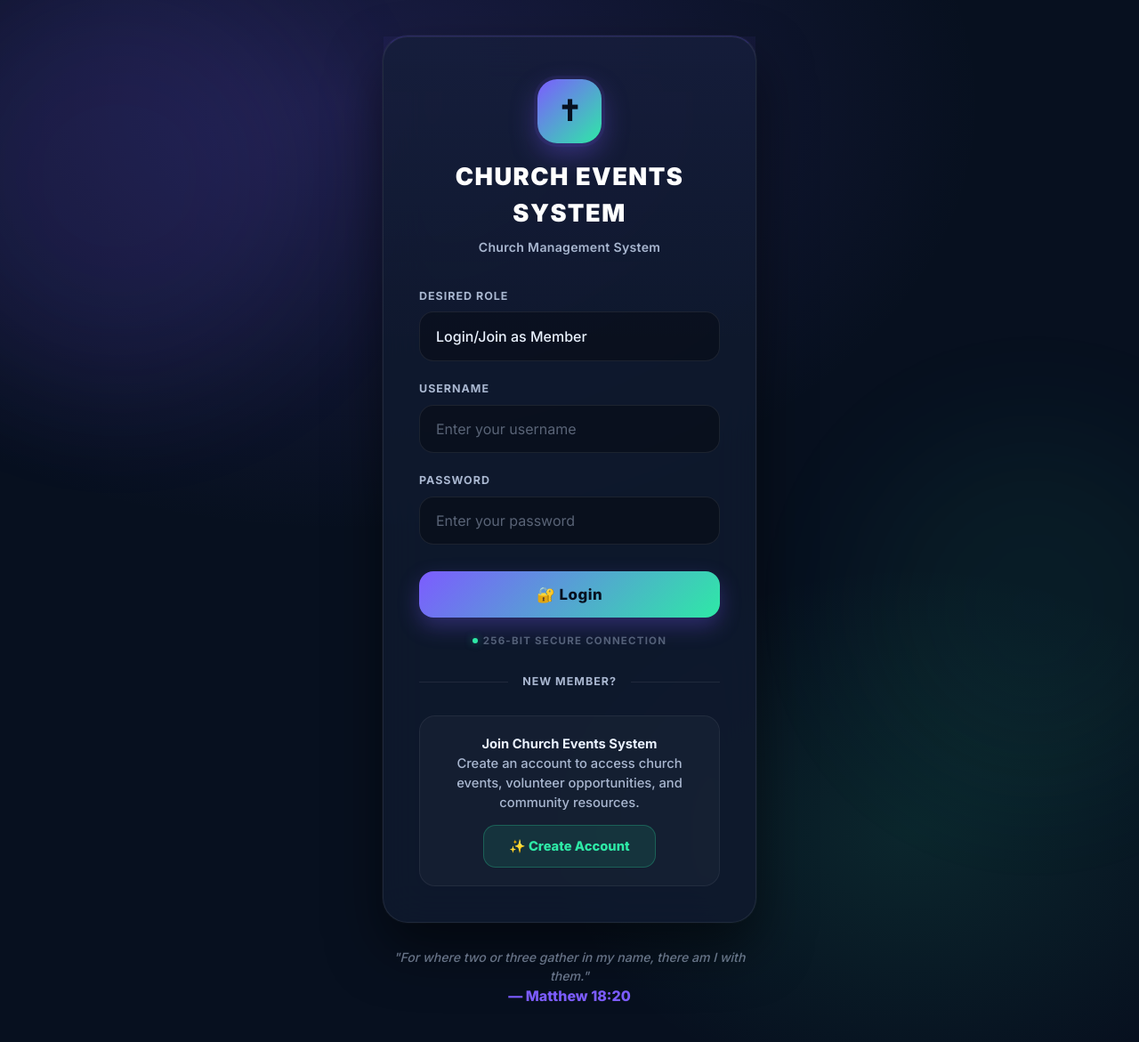
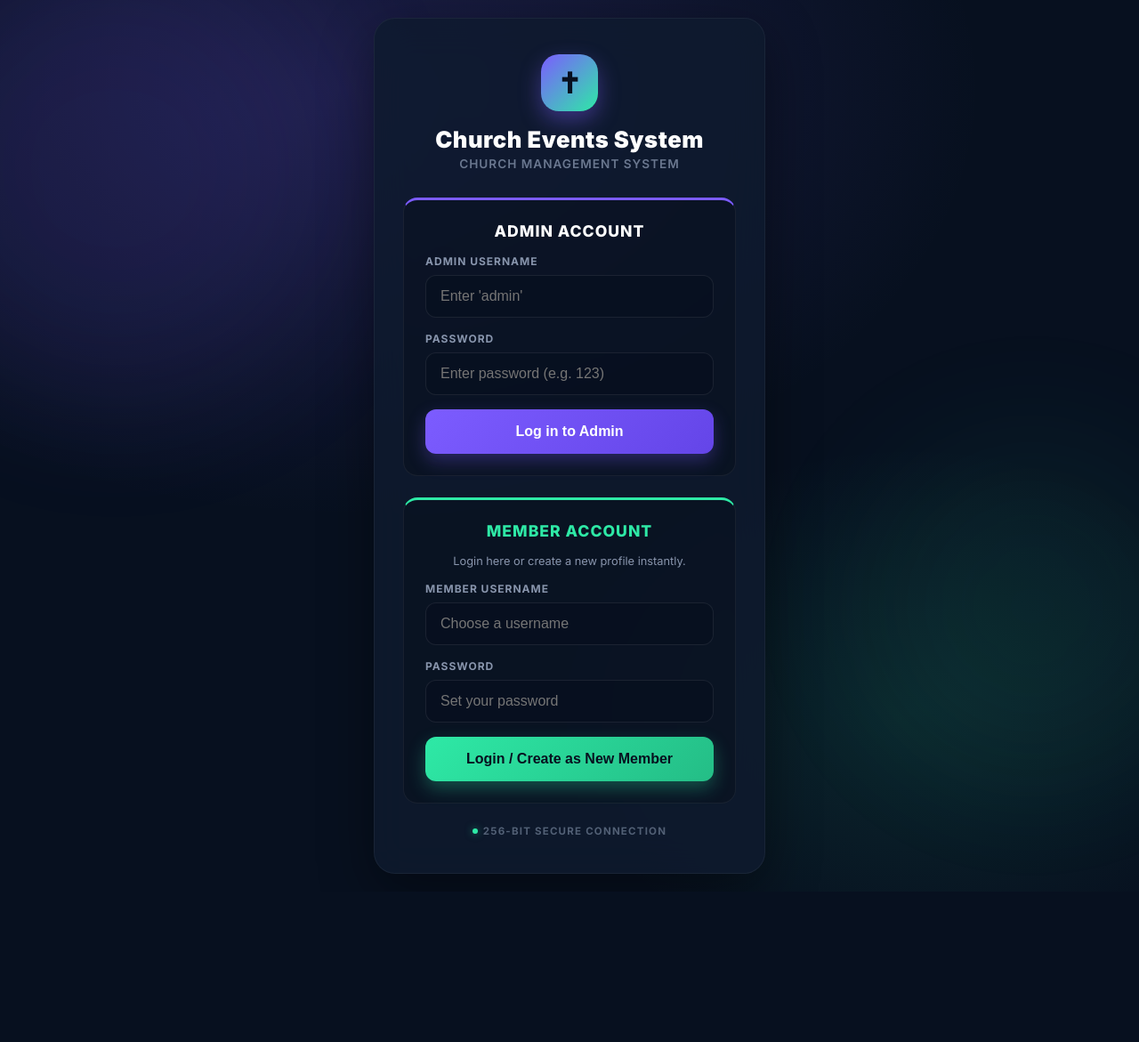
Before and after one commit to Jeremiahkariuki/HAPPY-CHURCH-RUIRU-, a PHP site: page /login.php in a window 1280 px wide. Shown: the whole page at 89% size. After the commit the page ends 982 px from the top, so only its background shows below. Run offline with PHP 8.4, Linux system fonts and the light colour scheme; data comes from the database, SQL or seed files in the repository.

Commit message:
Fulfilled exact user layout for separate Admin and Member UI with Pending Member approval check

```diff
--- a/login.php
+++ b/login.php
@@ -45,19 +45,17 @@ function ensure_admin(PDO $pdo): void {
 }
 
 $error = "";
-$username_value = "";
+$success = "";
 
 if (!$db_error) {
     // 1. Check if tables exist. If not, try to run db_setup logic automatically.
     try {
         $pdo->query("SELECT 1 FROM users LIMIT 1");
     } catch (Exception $e) {
-        // Tables missing! Let's try to auto-init
         if (file_exists(__DIR__ . "/db_setup.php")) {
             ob_start();
             include_once __DIR__ . "/db_setup.php";
             ob_end_clean();
-            // Refresh PDO after setup
             require __DIR__ . "/db.php";
         }
     }
@@ -66,9 +64,12 @@ if (!$db_error) {
     $error = isset($db_connect_error) ? $db_connect_error : "Database connection failed. Please check your credentials.";
 }
 
-/* Login process */
+/* Login/Auto-Registration process */
 if ($_SERVER["REQUEST_METHOD"] === "POST") {
     if (!$db_error) {
+        $action = $_POST["action"] ?? "";
+        $target_role = $_POST["target_role"] ?? "";
+
         $username_value = trim($_POST["username"] ?? "");
         $password = $_POST["password"] ?? "";
 
@@ -86,8 +87,30 @@ if ($_SERVER["REQUEST_METHOD"] === "POST") {
             $stmt->execute([$username_value]);
             $user = $stmt->fetch(PDO::FETCH_ASSOC);
 
+            if ($target_role === "admin") {
+                // ADMIN LOGIN LOGIC
+                if ($user && password_verify($password, $user["password_hash"])) {
+                    if (strtolower($user["role"]) !== "admin") {
+                        $error = "Access Denied: You are not an Administrator. Please use the Member Section below.";
+                    } else {
+                        // Admin is always approved
+                        session_regenerate_id(true);
+                        $_SESSION["user"] = [
+                            "id" => $user["id"],
+                            "username" => $user["username"],
+                            "role" => $user["role"]
+                        ];
+                        header("Location: dashboard.php");
+                        exit;
+                    }
+                } else {
+                    $error = "Admin account not found or invalid password.";
+                }
+            }
+            elseif ($target_role === "member") {
+                // MEMBER HYBRID LOGIC (Login or Auto-Register with Approval)
                 if ($user) {
-                // User exists, verify password
+                    // User already exists, handle login
                     if (password_verify($password, $user["password_hash"])) {
                         $status = "Approved";
                         if ($status_col_exists) {
@@ -96,7 +119,7 @@ if ($_SERVER["REQUEST_METHOD"] === "POST") {
                         }
 
                         if ($status !== "Approved") {
-                        $error = "Your account is " . e($status) . ". Please wait for Admin approval.";
+                            $error = "Your account is currently " . e($status) . ". Please wait for Admin approval to access the dashboard.";
                         } else {
                             session_regenerate_id(true);
                             $_SESSION["user"] = [
@@ -108,41 +131,38 @@ if ($_SERVER["REQUEST_METHOD"] === "POST") {
                             exit;
                         }
                     } else {
-                    $error = "Invalid password for existing user.";
+                        $error = "Invalid password for this member account.";
                     }
                 } else {
-                // Auto-Registration feature since user is NOT in XAMPP
-                $role = (isset($_POST["role"]) && $_POST["role"] === "admin") ? "admin" : "Member";
+                    // User does NOT exist in XAMPP -> Auto-create as 'Pending'
+                    if (strlen($username_value) < 3 || strlen($password) < 3) {
+                        $error = "Username and password must be at least 3 characters to register.";
+                    } else {
+                        $role = "Member";
                         $hash = password_hash($password, PASSWORD_DEFAULT);
 
-                // create user
                         if ($status_col_exists) {
-                    $ins = $pdo->prepare("INSERT INTO users (username, password_hash, role, status) VALUES (?, ?, ?, 'Approved')");
+                            $ins = $pdo->prepare("INSERT INTO users (username, password_hash, role, status) VALUES (?, ?, ?, 'Pending')");
                             $ins->execute([$username_value, $hash, $role]);
                         } else {
+                            // Failsafe if status column doesn't exist
                             $ins = $pdo->prepare("INSERT INTO users (username, password_hash, role) VALUES (?, ?, ?)");
                             $ins->execute([$username_value, $hash, $role]);
+                            // Force adding status column
+                            $pdo->exec("ALTER TABLE users ADD COLUMN status varchar(20) NOT NULL DEFAULT 'Pending' AFTER role");
+                            $pdo->prepare("UPDATE users SET status='Pending' WHERE username=?")->execute([$username_value]);
                         }
 
-                // Immediately log them in
-                $newId = $pdo->lastInsertId();
-                session_regenerate_id(true);
-                $_SESSION["user"] = [
-                    "id" => $newId,
-                    "username" => $username_value,
-                    "role" => $role
-                ];
-                header("Location: dashboard.php");
-                exit;
+                        $success = "Member account successfully created! Your status is Pending. Please wait for an Admin to approve your account before you can log in.";
+                    }
+                }
             }
         } catch (Exception $e) {
-            $error = "An error occurred during login: " . e($e->getMessage());
+            $error = "An error occurred: " . e($e->getMessage());
         }
     } else {
-        // Fallback or use the literal connection error if the form is submitted
         $error = isset($db_connect_error) ? $db_connect_error : "Login unavailable: Database is not connected.";
     }
-
 }
 ?>
 
@@ -152,339 +172,72 @@ if ($_SERVER["REQUEST_METHOD"] === "POST") {
 <meta charset="utf-8">
 <meta name="viewport" content="width=device-width, initial-scale=1">
 <title>Login • <?= e($appName) ?></title>
-<link rel="stylesheet" href="style.css">
 <link href="https://fonts.googleapis.com/css2?family=Inter:wght@400;500;600;700;800;900&display=swap" rel="stylesheet">
 <style>
   * { box-sizing: border-box; margin: 0; padding: 0; }
   body {
-    display: flex;
-    align-items: center;
-    justify-content: center;
-    min-height: 100vh;
+    display: flex; align-items: center; justify-content: center; min-height: 100vh;
     font-family: 'Inter', ui-sans-serif, system-ui, sans-serif;
-    background:
-      radial-gradient(1200px 800px at 30% 10%, rgba(124,92,255,.18), transparent 60%),
+    background: radial-gradient(1200px 800px at 30% 10%, rgba(124,92,255,.18), transparent 60%),
                 radial-gradient(800px 600px at 80% 80%, rgba(46,233,166,.10), transparent 50%),
                 #07101f;
-    min-height: 100vh;
-    padding: 20px 0;
-    position: relative;
+    padding: 20px 0; position: relative;
   }
+  body::before, body::after {
+    content: ''; position: fixed; border-radius: 50%; filter: blur(80px); opacity: 0.4;
+    animation: float 12s ease-in-out infinite; pointer-events: none;
+  }
+  body::before { width: 500px; height: 500px; background: rgba(124,92,255,.25); top: -100px; left: -100px; }
+  body::after { width: 400px; height: 400px; background: rgba(46,233,166,.15); bottom: -80px; right: -80px; animation-delay: -6s; animation-direction: reverse; }
+  @keyframes float { 0%, 100% { transform: translate(0,0) scale(1); } 50% { transform: translate(-20px, 40px) scale(1.05); } }
 
-  /* Animated floating orbs */
-  body::before, body::after {
-    content: '';
-    position: fixed;
-    border-radius: 50%;
-    filter: blur(80px);
-    opacity: 0.4;
-    animation: float 12s ease-in-out infinite;
-    pointer-events: none;
+  .login-container { width: 100%; max-width: 480px; padding: 0 20px; z-index: 10; position: relative; }
+  .login-card {
+    background: rgba(15, 26, 46, 0.85); backdrop-filter: blur(20px); border: 1px solid rgba(255,255,255,.05);
+    border-radius: 24px; padding: 40px 32px; box-shadow: 0 20px 60px rgba(0,0,0,.4); width: 100%;
   }
-  body::before {
-    width: 500px; height: 500px;
-    background: rgba(124,92,255,.25);
-    top: -100px; left: -100px;
+  .brand-header { text-align: center; margin-bottom: 30px; }
+  .brand-icon {
+    width: 64px; height: 64px; border-radius: 20px; background: linear-gradient(135deg, #7c5cff, #2ee9a6);
+    display: flex; align-items: center; justify-content: center; margin: 0 auto 16px;
+    font-size: 32px; font-weight: 800; color: #07101f; box-shadow: 0 10px 25px rgba(124,92,255,.4);
   }
-  body::after {
-    width: 400px; height: 400px;
-    background: rgba(46,233,166,.15);
-    bottom: -80px; right: -80px;
-    animation-delay: -6s;
-    animation-direction: reverse;
+  .brand-title { color: #ffffff; font-size: 1.6rem; font-weight: 900; letter-spacing: 0.5px; margin-bottom: 4px; }
+  .brand-subtitle { color: rgba(169,183,208,.6); font-size: 0.85rem; font-weight: 600; text-transform: uppercase; letter-spacing: 1px; }
+
+  .alert { padding: 14px 16px; border-radius: 12px; font-size: 0.85rem; font-weight: 600; margin-bottom: 24px; text-align: center; }
+  .alert-error { background: rgba(255,107,138,.1); border: 1px solid rgba(255,107,138,.2); color: #ff6b8a; }
+  .alert-success { background: rgba(46,233,166,.1); border: 1px solid rgba(46,233,166,.2); color: #2ee9a6; }
+
+  /* Section Styling */
+  .auth-section { border: 1px solid rgba(255,255,255,.06); border-radius: 16px; padding: 24px; margin-bottom: 24px; background: rgba(0,0,0,.2); }
+  .admin-section { border-top: 3px solid #7c5cff; }
+  .member-section { border-top: 3px solid #2ee9a6; }
+  .section-title { font-size: 1.1rem; color: #fff; font-weight: 800; margin-bottom: 16px; text-align: center; text-transform: uppercase; letter-spacing: 1px; }
+
+  .form-group { margin-bottom: 16px; }
+  .form-label { display: block; font-size: 0.75rem; font-weight: 700; color: rgba(169,183,208,.8); margin-bottom: 8px; text-transform: uppercase; letter-spacing: 1px; }
+  .form-input {
+    width: 100%; background: rgba(7, 16, 31, .6); border: 1px solid rgba(255,255,255,.08);
+    border-radius: 12px; padding: 14px 16px; color: #ffffff; font-size: 1rem; outline: none; transition: all 0.3s;
   }
-  @keyframes float {
-    0%, 100% { transform: translate(0,0) scale(1); }
-    25% { transform: translate(40px, -30px) scale(1.05); }
-    50% { transform: translate(-20px, 50px) scale(0.95); }
-    75% { transform: translate(30px, 20px) scale(1.02); }
+  .form-input:focus { border-color: rgba(124,92,255,.5); box-shadow: 0 0 0 4px rgba(124,92,255,.1); }
+
+  .submit-btn {
+    width: 100%; border: none; border-radius: 12px; padding: 16px; font-size: 1rem; font-weight: 800;
+    color: #ffffff; cursor: pointer; transition: all 0.3s ease; display: inline-block; text-align: center; text-decoration: none;
   }
+  .admin-btn { background: linear-gradient(135deg, #7c5cff, #6445e8); box-shadow: 0 8px 20px rgba(124,92,255,.3); }
+  .admin-btn:hover { transform: translateY(-2px); box-shadow: 0 12px 25px rgba(124,92,255,.5); }
 
-  .login-container {
-    width: 100%;
-    max-width: 460px;
-    padding: 20px;
-    position: relative;
-    z-index: 2;
-  }
+  .member-btn { background: linear-gradient(135deg, #2ee9a6, #24bd86); color:#07101f; box-shadow: 0 8px 20px rgba(46,233,166,.3); }
+  .member-btn:hover { transform: translateY(-2px); box-shadow: 0 12px 25px rgba(46,233,166,.5); color:#000; }
 
-  .login-card {
-    background: rgba(15, 26, 46, 0.88);
-    border: 1px solid rgba(255,255,255,.08);
-    border-top: 1px solid rgba(124,92,255,.25);
-    border-radius: 28px;
-    box-shadow:
-      0 30px 60px rgba(0,0,0,.5),
-      0 0 0 1px rgba(255,255,255,.04),
-      inset 0 1px 0 rgba(255,255,255,.06);
-    backdrop-filter: blur(24px);
-    padding: 48px 40px 40px;
-    position: relative;
-    padding: 48px 40px 40px;
-    position: relative;
-    animation: cardIn 0.6s cubic-bezier(0.16, 1, 0.3, 1) forwards;
-    opacity: 0;
-    transform: translateY(30px);
-  }
-  @keyframes cardIn {
-    to { opacity: 1; transform: translateY(0); }
-  }
-
-  .login-card::before {
-    content: '';
-    position: absolute;
-    top: 0; left: 0; right: 0; height: 100%;
-    background: linear-gradient(180deg, rgba(124,92,255,.06), transparent 35%);
-    pointer-events: none;
-  }
-
-  /* Brand Header */
-  .brand-header {
-    text-align: center;
-    margin-bottom: 36px;
-    position: relative;
-    z-index: 2;
-  }
-  .brand-icon {
-    width: 72px;
-    height: 72px;
-    margin: 0 auto 18px;
-    border-radius: 22px;
-    background: linear-gradient(135deg, #7c5cff, #2ee9a6);
-    display: grid;
-    place-items: center;
-    font-size: 32px;
-    font-weight: 950;
-    color: #07101f;
-    box-shadow:
-      0 12px 30px rgba(124,92,255,.35),
-      0 0 0 4px rgba(124,92,255,.08);
-    transition: transform 0.3s ease;
-  }
-  .brand-icon:hover { transform: scale(1.08) rotate(-3deg); }
-
-  .brand-title {
-    font-weight: 900;
-    font-size: 1.7rem;
-    letter-spacing: 1.5px;
-    margin: 0;
-    color: #fff;
-    text-transform: uppercase;
-  }
-  .brand-subtitle {
-    color: #a9b7d0;
-    font-size: 0.88rem;
-    font-weight: 600;
-    margin-top: 6px;
-    letter-spacing: 0.3px;
-  }
-
-  /* Form Styles */
-  .form-group {
-    margin-bottom: 22px;
-    position: relative;
-    z-index: 2;
-  }
-  .form-label {
-    display: block;
-    margin-bottom: 8px;
-    font-weight: 700;
-    color: #a9b7d0;
-    font-size: 0.78rem;
-    text-transform: uppercase;
-    letter-spacing: 1px;
-  }
-  .form-input {
-    width: 100%;
-    padding: 16px 18px;
-    border-radius: 16px;
-    border: 1px solid rgba(255,255,255,.08);
-    background: rgba(0,0,0,.30);
-    color: #eaf2ff;
-    font-size: 1rem;
-    font-weight: 500;
-    font-family: inherit;
-    outline: none;
-    transition: all 0.2s ease;
-  }
-  .form-input::placeholder {
-    color: rgba(169,183,208,.5);
-    font-weight: 400;
-  }
-  .form-input:focus {
-    border-color: rgba(124,92,255,.5);
-    background: rgba(0,0,0,.40);
-    box-shadow: 0 0 0 3px rgba(124,92,255,.12);
-  }
-
-  /* Login Button */
-  .login-btn {
-    width: 100%;
-    padding: 16px;
-    font-size: 1.05rem;
-    font-weight: 800;
-    font-family: inherit;
-    letter-spacing: 0.5px;
-    margin-top: 8px;
-    background: linear-gradient(135deg, #7c5cff, #2ee9a6);
-    color: #07101f;
-    border: none;
-    border-radius: 16px;
-    cursor: pointer;
-    box-shadow: 0 10px 25px rgba(124,92,255,.30);
-    transition: all 0.25s cubic-bezier(0.4, 0, 0.2, 1);
-    position: relative;
-    z-index: 2;
-    overflow: hidden;
-  }
-  .login-btn::before {
-    content: '';
-    position: absolute;
-    inset: 0;
-    background: linear-gradient(135deg, rgba(255,255,255,.15), transparent);
-    opacity: 0;
-    transition: opacity 0.25s;
-  }
-  .login-btn:hover {
-    transform: translateY(-2px);
-    box-shadow: 0 14px 35px rgba(124,92,255,.40);
-  }
-  .login-btn:hover::before { opacity: 1; }
-  .login-btn:active { transform: translateY(0); }
-
-  /* Divider */
-  .divider {
-    display: flex;
-    align-items: center;
-    gap: 16px;
-    margin: 28px 0;
-    position: relative;
-    z-index: 2;
-  }
-  .divider::before, .divider::after {
-    content: '';
-    flex: 1;
-    height: 1px;
-    background: rgba(255,255,255,.08);
-  }
-  .divider span {
-    color: #a9b7d0;
-    font-size: 0.78rem;
-    font-weight: 700;
-    text-transform: uppercase;
-    letter-spacing: 1px;
-  }
-
-  /* Register Section */
-  .register-section {
-    position: relative;
-    z-index: 2;
-    text-align: center;
-  }
-  .register-card {
-    padding: 20px;
-    border-radius: 18px;
-    background: rgba(255,255,255,.03);
-    border: 1px solid rgba(255,255,255,.06);
-  }
-  .register-text {
-    color: #a9b7d0;
-    font-size: 0.92rem;
-    font-weight: 500;
-    margin-bottom: 14px;
-  }
-  .register-text strong { color: #eaf2ff; }
-  .register-btn {
-    display: inline-flex;
-    align-items: center;
-    gap: 8px;
-    padding: 12px 28px;
-    border-radius: 14px;
-    background: rgba(46,233,166,.10);
-    border: 1px solid rgba(46,233,166,.25);
-    color: #2ee9a6;
-    font-weight: 800;
-    font-size: 0.92rem;
-    font-family: inherit;
-    text-decoration: none;
-    cursor: pointer;
-    transition: all 0.2s ease;
-  }
-  .register-btn:hover {
-    background: rgba(46,233,166,.18);
-    border-color: rgba(46,233,166,.40);
-    transform: translateY(-1px);
-  }
-
-  /* Error Flash */
-  .login-error {
-    padding: 14px 16px;
-    border-radius: 14px;
-    background: rgba(255,77,109,.08);
-    border: 1px solid rgba(255,77,109,.25);
-    color: #ff6b8a;
-    font-weight: 700;
-    font-size: 0.9rem;
-    text-align: center;
-    margin-bottom: 24px;
-    position: relative;
-    z-index: 2;
-    animation: shake 0.4s ease;
-  }
-  @keyframes shake {
-    0%, 100% { transform: translateX(0); }
-    25% { transform: translateX(-6px); }
-    75% { transform: translateX(6px); }
-  }
-
-  /* Footer Scripture */
-  .scripture-footer {
-    text-align: center;
-    margin-top: 28px;
-    position: relative;
-    z-index: 2;
-    animation: cardIn 0.6s cubic-bezier(0.16, 1, 0.3, 1) 0.2s forwards;
-    opacity: 0;
-  }
-  .scripture-text {
-    font-style: italic;
-    color: rgba(169,183,208,.6);
-    font-weight: 500;
-    font-size: 0.88rem;
-    line-height: 1.5;
-  }
-  .scripture-ref {
-    color: #7c5cff;
-    font-weight: 800;
-    font-style: normal;
-  }
-
-  /* Security Badge */
-  .security-badge {
-    display: flex;
-    align-items: center;
-    justify-content: center;
-    gap: 6px;
-    margin-top: 18px;
-    position: relative;
-    z-index: 2;
-  }
-  .security-badge span {
-    color: rgba(169,183,208,.45);
-    font-size: 0.72rem;
-    font-weight: 700;
-    text-transform: uppercase;
-    letter-spacing: 1.2px;
-  }
-  .security-dot {
-    width: 6px; height: 6px;
-    border-radius: 50%;
-    background: #2ee9a6;
-    box-shadow: 0 0 8px rgba(46,233,166,.5);
-  }
+  .security-badge { display: flex; align-items: center; justify-content: center; gap: 6px; margin-top: 18px; position: relative; z-index: 2; }
+  .security-badge span { color: rgba(169,183,208,.45); font-size: 0.72rem; font-weight: 700; text-transform: uppercase; letter-spacing: 1.2px; }
+  .security-dot { width: 6px; height: 6px; border-radius: 50%; background: #2ee9a6; box-shadow: 0 0 8px rgba(46,233,166,.5); }
 </style>
 </head>
-
 <body>
 
 <div class="login-container">
@@ -497,61 +250,56 @@ if ($_SERVER["REQUEST_METHOD"] === "POST") {
     </div>
 
     <?php if ($error): ?>
-      <div class="login-error">
-        <?= e($error) ?>
-      </div>
+      <div class="alert alert-error"><?= e($error) ?></div>
+    <?php endif; ?>
+    <?php if ($success): ?>
+      <div class="alert alert-success"><?= e($success) ?></div>
     <?php endif; ?>
 
-    <form method="post" class="login-form" onsubmit="this.querySelector('button').disabled = true; this.querySelector('button').innerText = 'Processing...';">
+    <!-- TOP SECTION: ADMIN LOGIN -->
+    <div class="auth-section admin-section">
+      <div class="section-title">Admin Account</div>
+      <form method="post" onsubmit="this.querySelector('button').disabled = true; this.querySelector('button').innerText = 'Authenticating...';">
+        <input type="hidden" name="action" value="login">
+        <input type="hidden" name="target_role" value="admin">
         <div class="form-group">
-        <label class="form-label">DESIRED ROLE</label>
-        <select name="role" class="form-input" style="appearance:none; cursor:pointer;">
-            <option value="member" style="background:#07101f;">Login/Join as Member</option>
-            <option value="admin" style="background:#07101f;">Login/Join as Admin</option>
-        </select>
+          <label class="form-label">Admin Username</label>
+          <input class="form-input" name="username" placeholder="Enter 'admin'" required autocomplete="off">
+        </div>
+        <div class="form-group">
+          <label class="form-label">Password</label>
+          <input class="form-input" type="password" name="password" placeholder="Enter password (e.g. 123)" required autocomplete="off">
+        </div>
+        <button class="submit-btn admin-btn" type="submit">Log in to Admin</button>
+      </form>
     </div>
 
+    <!-- BOTTOM SECTION: MEMBER AUTO-CREATE / LOGIN -->
+    <div class="auth-section member-section">
+      <div class="section-title" style="color:#2ee9a6;">Member Account</div>
+      <p style="color:rgba(169,183,208,.8); font-size:0.8rem; text-align:center; margin-bottom:16px;">
+        Login here or create a new profile instantly.
+      </p>
+      <form method="post" onsubmit="this.querySelector('button').disabled = true; this.querySelector('button').innerText = 'Processing...';">
+        <input type="hidden" name="action" value="login">
+        <input type="hidden" name="target_role" value="member">
         <div class="form-group">
-        <label class="form-label">Username</label>
-        <input class="form-input" name="username" placeholder="Enter your username" required value="<?= e($username_value) ?>" autocomplete="username">
+          <label class="form-label">Member Username</label>
+          <input class="form-input" name="username" placeholder="Choose a username" required autocomplete="off">
         </div>
-
         <div class="form-group">
           <label class="form-label">Password</label>
-        <input class="form-input" type="password" name="password" placeholder="Enter your password" required autocomplete="current-password">
+          <input class="form-input" type="password" name="password" placeholder="Set your password" required autocomplete="off">
         </div>
-
-      <button class="login-btn" type="submit">🔐 Login</button>
+        <button class="submit-btn member-btn" type="submit">Login / Create as New Member</button>
       </form>
+    </div>
 
     <div class="security-badge">
       <div class="security-dot"></div>
       <span>256-bit Secure Connection</span>
     </div>
 
-    <div class="divider">
-      <span>New Member?</span>
-    </div>
-
-    <div class="register-section">
-      <div class="register-card">
-        <div class="register-text">
-          <strong>Join <?= e($appName) ?></strong><br>
-          Create an account to access church events, volunteer opportunities, and community resources.
-        </div>
-        <a href="register.php" class="register-btn">
-          ✨ Create Account
-        </a>
-      </div>
-    </div>
-
-  </div>
-
-  <div class="scripture-footer">
-    <div class="scripture-text">
-      "For where two or three gather in my name, there am I with them."
-    </div>
-    <div class="scripture-ref">— Matthew 18:20</div>
   </div>
 </div>
 
```
Lines whose indentation alone changed are shown as unchanged.
